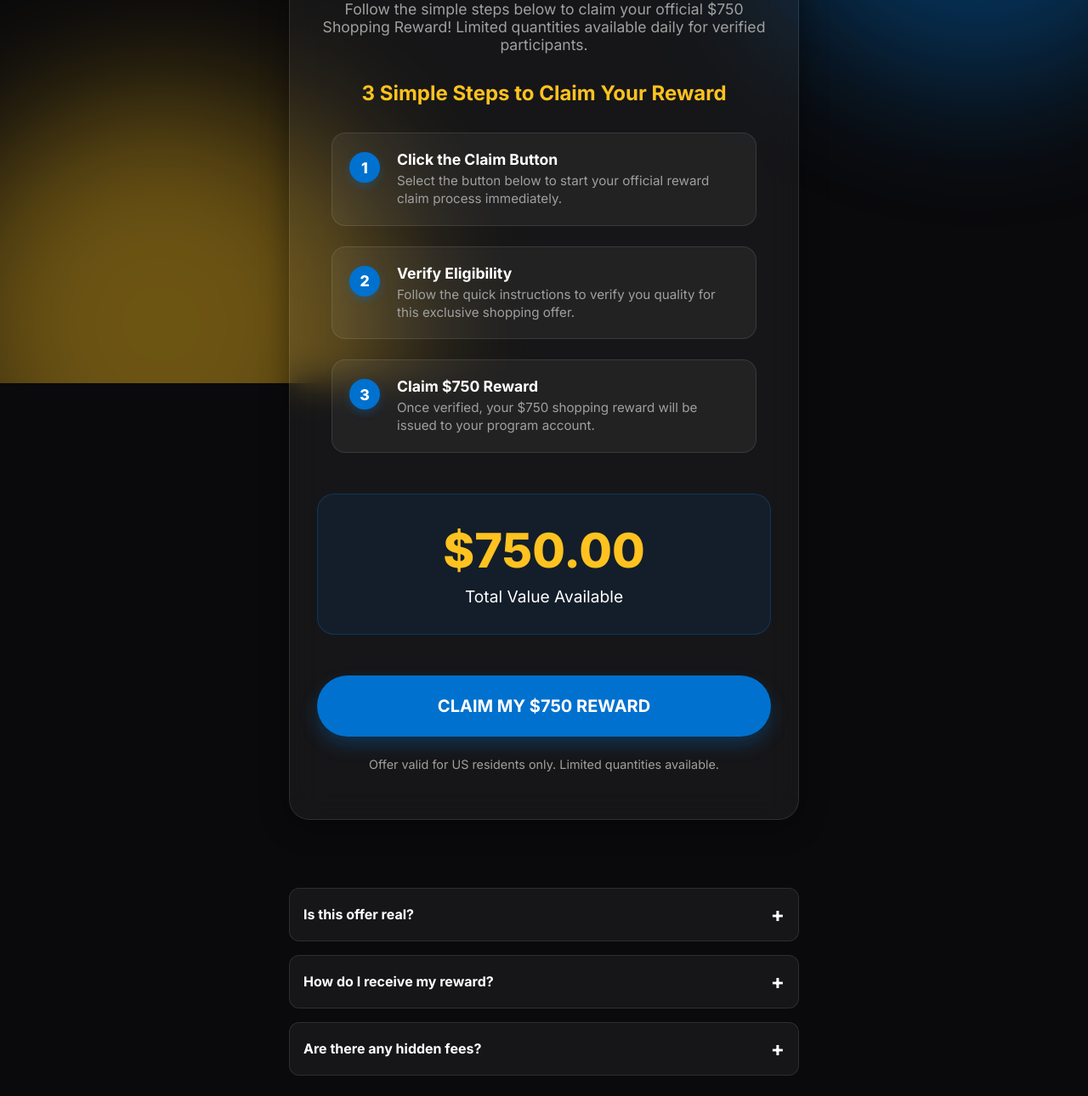
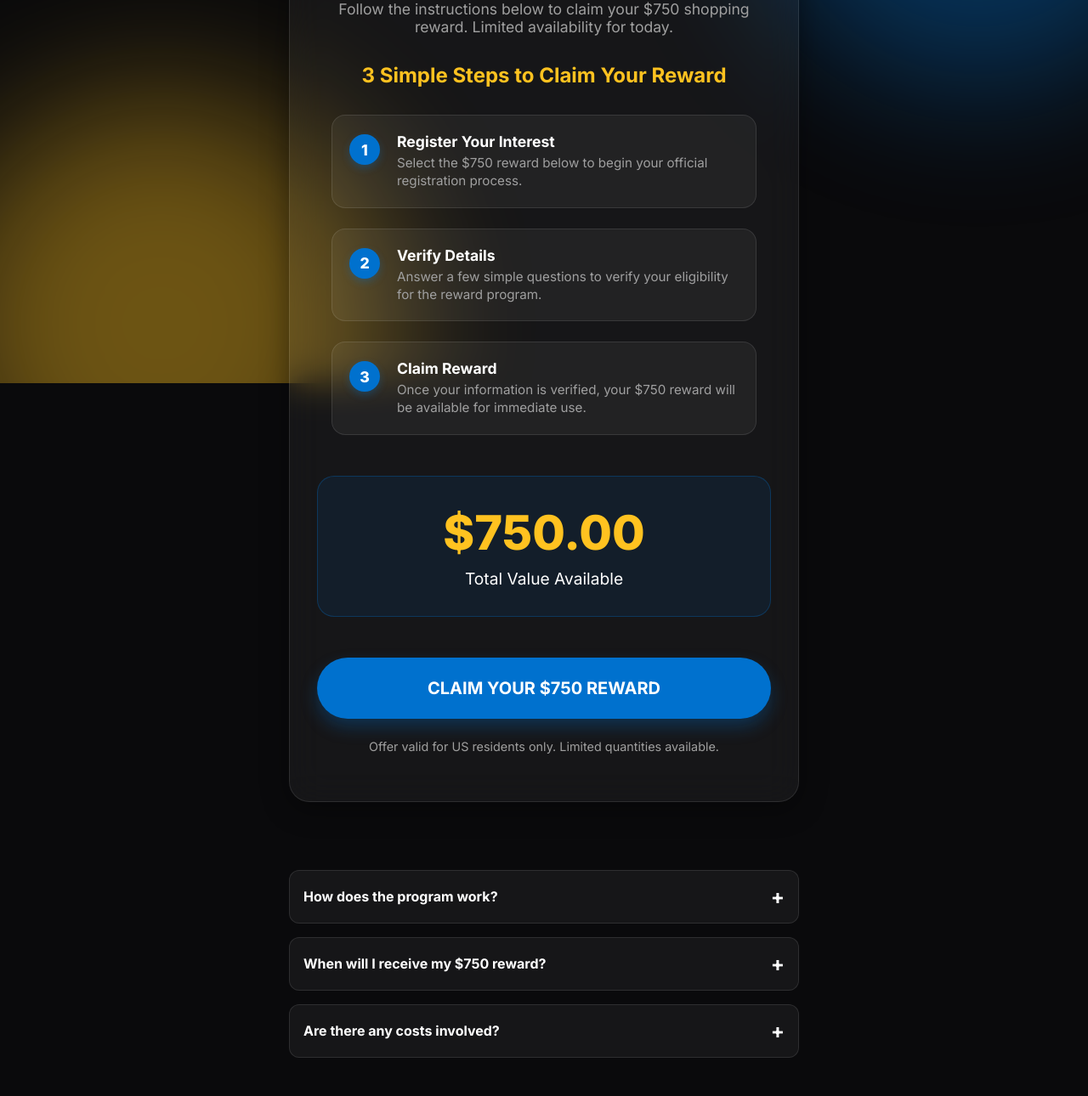
Before and after one commit to Drakuras/walmartlander, a plain HTML site: page index.html in a window 1280 px wide. Shown: the part 349-1639 px from the top of the page at 85% size. Drawn offline with Linux system fonts and the light colour scheme.

Commit message:
style: refine all page wording to match Ubenify style

```diff
--- a/index.html
+++ b/index.html
@@ -33,9 +33,8 @@
                     </g>
                 </svg>
             </div>
-            <h1>Your $750 Reward Is Waiting!</h1>
-            <p>Follow the simple steps below to claim your official $750 Shopping Reward! Limited quantities available
-                daily for verified participants.</p>
+            <h1>Complete Your Registration</h1>
+            <p>Follow the instructions below to claim your $750 shopping reward. Limited availability for today.</p>
         </header>
 
         <section class="how-it-works">
@@ -45,8 +44,8 @@
                     <div class="step-info">
                         <span class="step-num">1</span>
                         <div class="step-text">
-                            <h3>Click the Claim Button</h3>
-                            <p>Select the button below to start your official reward claim process immediately.</p>
+                            <h3>Register Your Interest</h3>
+                            <p>Select the $750 reward below to begin your official registration process.</p>
                         </div>
                     </div>
                 </div>
@@ -54,9 +53,8 @@
                     <div class="step-info">
                         <span class="step-num">2</span>
                         <div class="step-text">
-                            <h3>Verify Eligibility</h3>
-                            <p>Follow the quick instructions to verify you quality for this exclusive shopping offer.
-                            </p>
+                            <h3>Verify Details</h3>
+                            <p>Answer a few simple questions to verify your eligibility for the reward program.</p>
                         </div>
                     </div>
                 </div>
@@ -64,8 +62,9 @@
                     <div class="step-info">
                         <span class="step-num">3</span>
                         <div class="step-text">
-                            <h3>Claim $750 Reward</h3>
-                            <p>Once verified, your $750 shopping reward will be issued to your program account.</p>
+                            <h3>Claim Reward</h3>
+                            <p>Once your information is verified, your $750 reward will be available for immediate use.
+                            </p>
                         </div>
                     </div>
                 </div>
@@ -80,7 +79,7 @@
                     <p style="margin-bottom: 0; color: #fff; font-size: 1.2rem; margin-top: 0.5rem;">Total Value
                         Available</p>
                 </div>
-                <button class="cta-button" onclick="claimOffer()">CLAIM MY $750 REWARD</button>
+                <button class="cta-button" onclick="claimOffer()">CLAIM YOUR $750 REWARD</button>
                 <p style="font-size: 0.9rem; margin-top: 1.5rem; color: var(--text-muted);">Offer valid for US residents
                     only. Limited quantities available.</p>
             </div>
@@ -89,19 +88,20 @@
 
     <section class="faq-section">
         <details>
-            <summary>Is this offer real?</summary>
-            <p>Yes! We partner with major retailers to provide shopping rewards in exchange for consumer feedback. Every
-                day, lucky winners claim their rewards after completing our short surveys.</p>
+            <summary>How does the program work?</summary>
+            <p>We work with select partners to distribute promotional rewards in exchange for consumer participation and
+                feedback. Our goal is to provide value to customers while helping brands reach their audience.</p>
         </details>
         <details>
-            <summary>How do I receive my reward?</summary>
-            <p>Once you click the "Claim Now" button, you will be redirected to our fulfillment partner who will guide
-                you through the final verification and delivery steps.</p>
+            <summary>When will I receive my $750 reward?</summary>
+            <p>Once you select your reward and verify your eligibility, you will be guided through the final steps by
+                our delivery partners to receive your digital or physical credit.</p>
         </details>
         <details>
-            <summary>Are there any hidden fees?</summary>
-            <p>Our surveys are free to enter. Some partner offers may require specific actions, but the initial reward
-                claim process is transparent and straightforward.</p>
+            <summary>Are there any costs involved?</summary>
+            <p>Participation in the initial qualifying program is completely free. Some featured partner offers during
+                the verification stage may have their own terms, but the reward itself is processed as part of our
+                promotion.</p>
         </details>
     </section>
 
```
